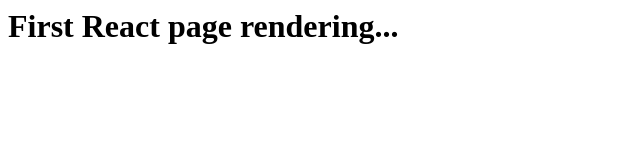
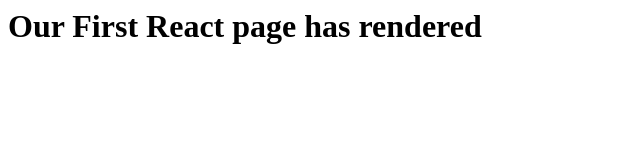
Before and after one commit to GrantLicata/first_react, a plain HTML site: page index.html in a window 1280 px wide. Shown: the whole page, without its empty margins (0-640 px from the left). Drawn offline with nearby package versions, Linux system fonts and the light colour scheme.

Commit message:
First react component built

```diff
--- a/index.html
+++ b/index.html
@@ -13,14 +13,8 @@
 
         <script>
             const App = React.createElement("h1", {}, "Our First React page has rendered");
-            reactDOM.render(App, document.getElementById("root"));
+            ReactDOM.render(App, document.getElementById("root"));
         </script>
-
-
-
-
-
-
 
     </body>
 </html>
```
